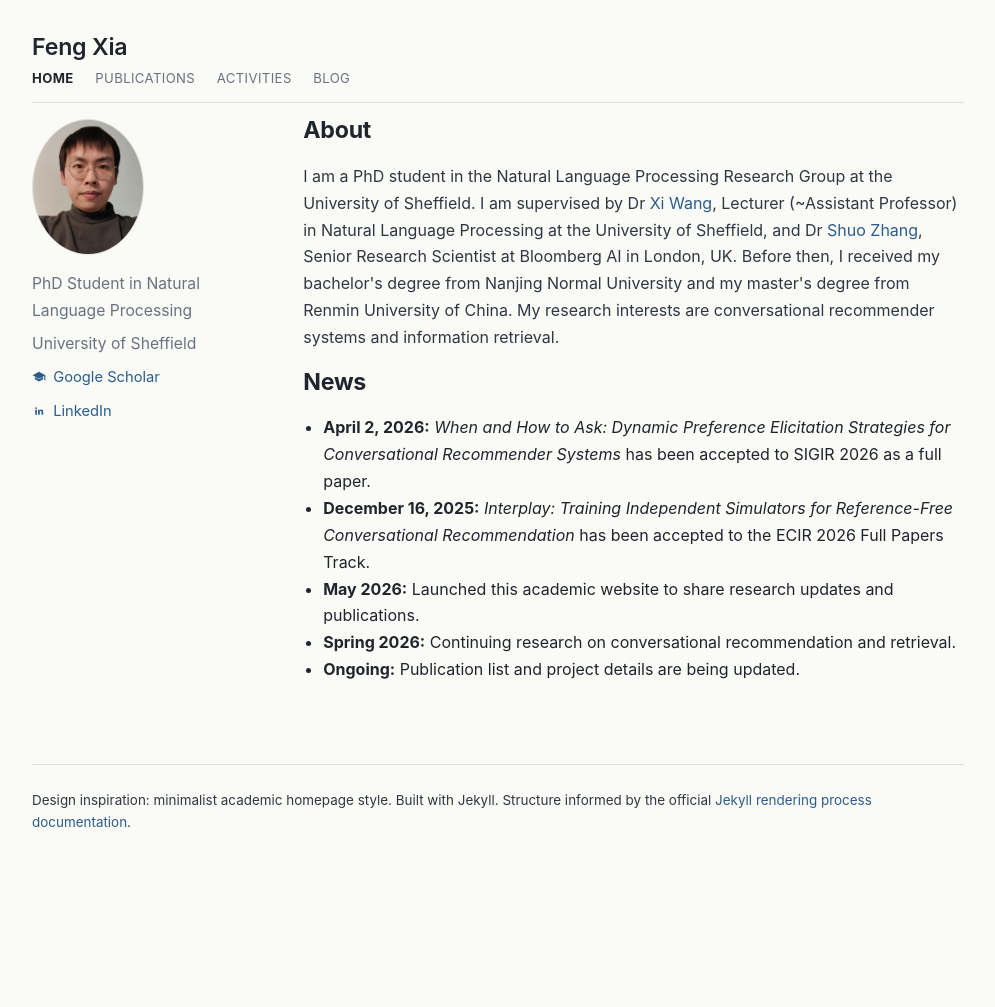
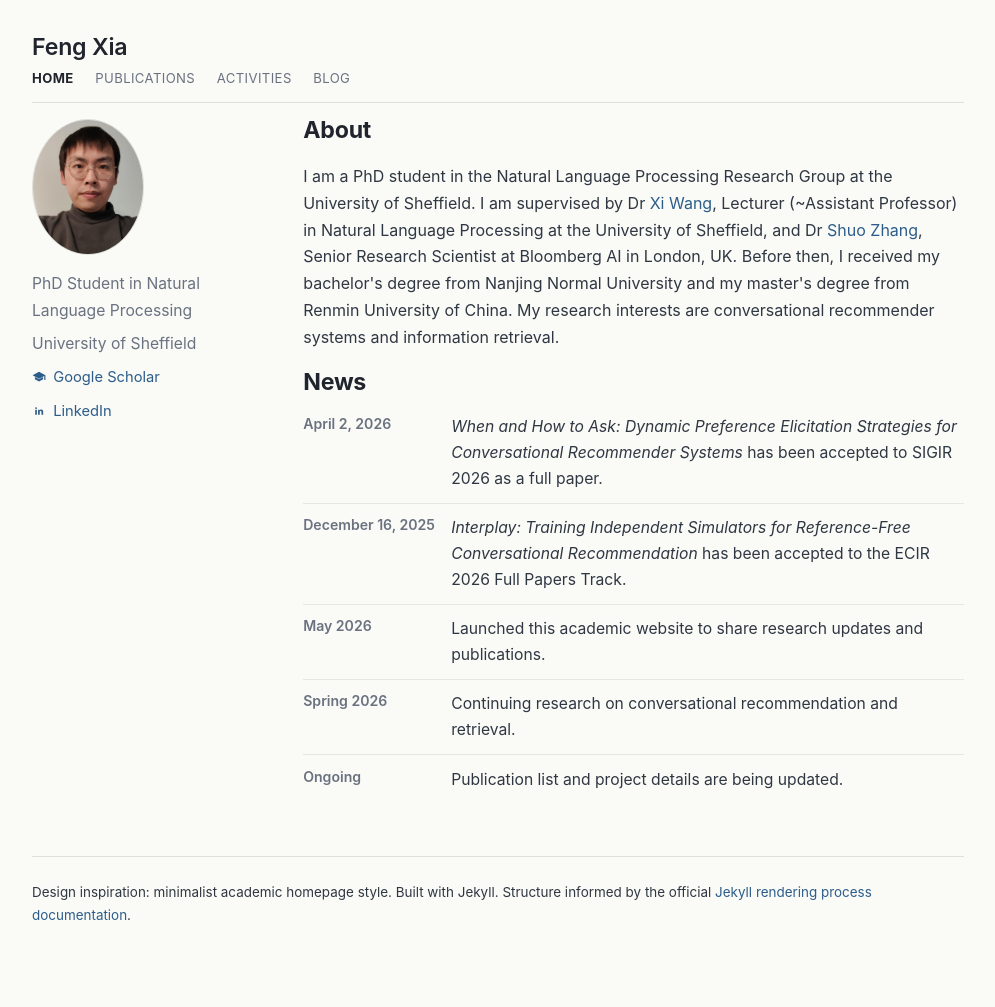
Before and after one commit to juanfacabian/juanfacabian.github.io, a Jekyll site: the page built from index.html, in a window 1280 px wide. Shown: the whole page, without its empty margins (142-1137 px from the left). Built offline with Jekyll 4.4.1, drawn with Linux system fonts in a browser that asks for light colours; before the commit the page ends 915 px from its top, so only the background shows below that.

Commit message:
Reformat news section for clearer layout

```diff
--- a/assets/css/style.css
+++ b/assets/css/style.css
@@ -119,6 +119,39 @@ ul {
   padding-left: 1.25rem;
 }
 
+.news-list {
+  display: flex;
+  flex-direction: column;
+  gap: 0.7rem;
+}
+
+.news-item {
+  display: grid;
+  grid-template-columns: 132px minmax(0, 1fr);
+  gap: 1rem;
+  align-items: start;
+  padding-bottom: 0.7rem;
+  border-bottom: 1px solid rgba(221, 225, 216, 0.7);
+}
+
+.news-item:last-child {
+  border-bottom: none;
+  padding-bottom: 0;
+}
+
+.news-date {
+  color: var(--muted);
+  font-size: 0.88rem;
+  font-weight: 600;
+  line-height: 1.45;
+}
+
+.news-text {
+  color: #2f3742;
+  font-size: 0.98rem;
+  line-height: 1.65;
+}
+
 .home-grid {
   display: flex;
   align-items: flex-start;
@@ -212,6 +245,11 @@ ul {
     display: block;
   }
 
+  .news-item {
+    grid-template-columns: 1fr;
+    gap: 0.2rem;
+  }
+
   .home-sidebar {
     width: auto;
     margin-bottom: 1.5rem;
--- a/index.html
+++ b/index.html
@@ -42,12 +42,27 @@ layout: default
     </p>
 
     <h2>News</h2>
-    <ul>
-      <li><strong>April 2, 2026:</strong> <em>When and How to Ask: Dynamic Preference Elicitation Strategies for Conversational Recommender Systems</em> has been accepted to SIGIR 2026 as a full paper.</li>
-      <li><strong>December 16, 2025:</strong> <em>Interplay: Training Independent Simulators for Reference-Free Conversational Recommendation</em> has been accepted to the ECIR 2026 Full Papers Track.</li>
-      <li><strong>May 2026:</strong> Launched this academic website to share research updates and publications.</li>
-      <li><strong>Spring 2026:</strong> Continuing research on conversational recommendation and retrieval.</li>
-      <li><strong>Ongoing:</strong> Publication list and project details are being updated.</li>
-    </ul>
+    <div class="news-list">
+      <div class="news-item">
+        <div class="news-date">April 2, 2026</div>
+        <div class="news-text"><em>When and How to Ask: Dynamic Preference Elicitation Strategies for Conversational Recommender Systems</em> has been accepted to SIGIR 2026 as a full paper.</div>
+      </div>
+      <div class="news-item">
+        <div class="news-date">December 16, 2025</div>
+        <div class="news-text"><em>Interplay: Training Independent Simulators for Reference-Free Conversational Recommendation</em> has been accepted to the ECIR 2026 Full Papers Track.</div>
+      </div>
+      <div class="news-item">
+        <div class="news-date">May 2026</div>
+        <div class="news-text">Launched this academic website to share research updates and publications.</div>
+      </div>
+      <div class="news-item">
+        <div class="news-date">Spring 2026</div>
+        <div class="news-text">Continuing research on conversational recommendation and retrieval.</div>
+      </div>
+      <div class="news-item">
+        <div class="news-date">Ongoing</div>
+        <div class="news-text">Publication list and project details are being updated.</div>
+      </div>
+    </div>
   </section>
 </div>
```
